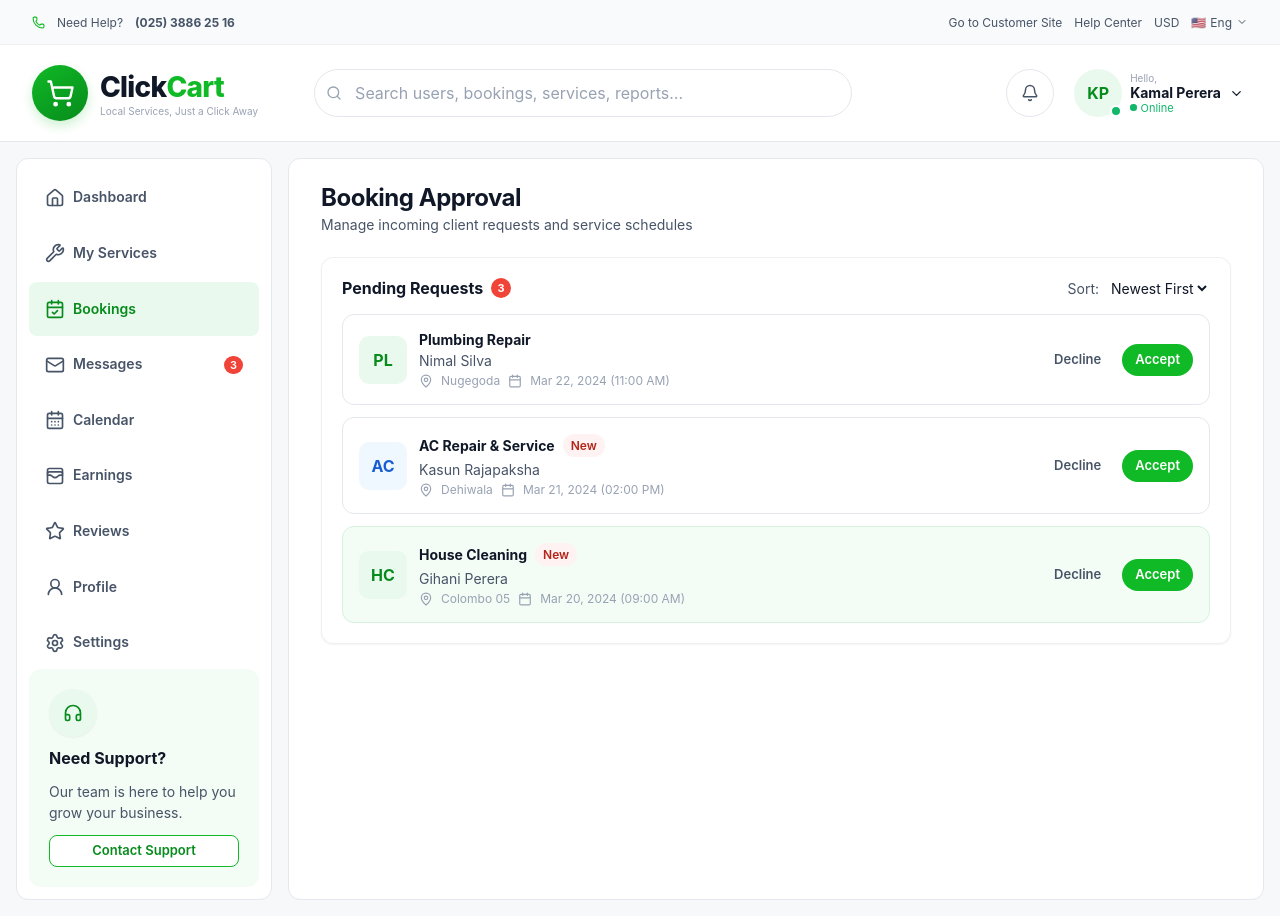
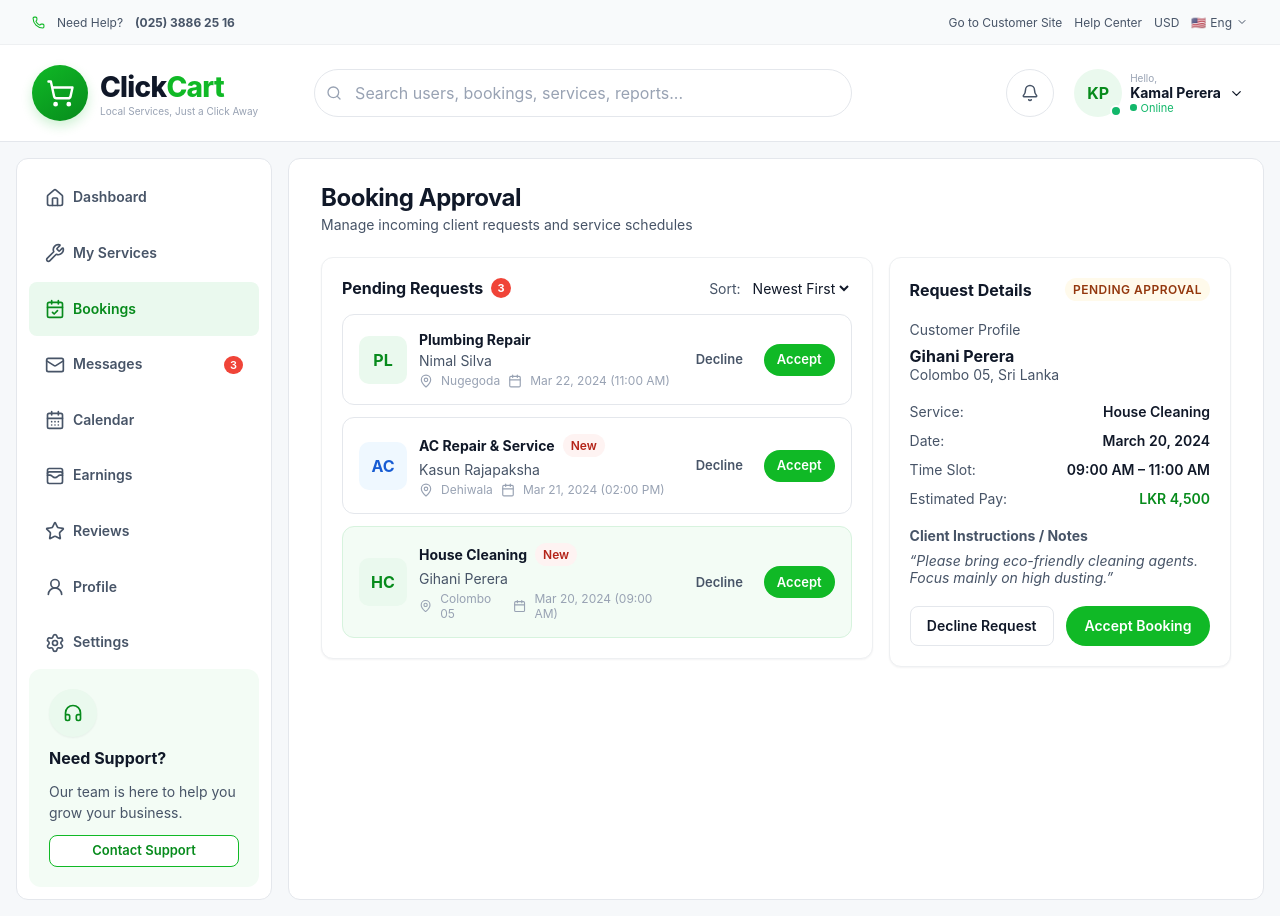
Before and after one commit to GR-Projet-405/ClickCart, a React (Vite) app in the folder frontend/: page /provider/bookings in a window 1280 px wide. Built offline with nearby package versions, Linux system fonts and the light colour scheme.

Commit message:
Adds the Request Details card.

```diff
--- a/frontend/src/pages/provider/bookings/BookingApprovalPage.css
+++ b/frontend/src/pages/provider/bookings/BookingApprovalPage.css
@@ -156,3 +156,105 @@
     margin-left: 0;
   }
 }
+
+.booking-approval__workspace {
+  display: grid;
+  gap: var(--cc-space-4);
+  align-items: start;
+}
+
+.booking-approval__details-head,
+.booking-approval__facts div,
+.booking-approval__details-actions {
+  display: flex;
+  align-items: center;
+}
+
+.booking-approval__details-head {
+  justify-content: space-between;
+  gap: var(--cc-space-3);
+  margin-bottom: var(--cc-space-5);
+}
+
+.booking-approval__details-head h2,
+.booking-approval__profile-label,
+.booking-approval__customer,
+.booking-approval__place,
+.booking-approval__notes h3,
+.booking-approval__notes blockquote {
+  margin: 0;
+}
+
+.booking-approval__details-head h2 {
+  font-size: var(--cc-text-h4-size);
+}
+
+.booking-approval__status {
+  letter-spacing: 0.04em;
+  text-transform: uppercase;
+}
+
+.booking-approval__profile-label,
+.booking-approval__place,
+.booking-approval__notes h3,
+.booking-approval__facts dt {
+  color: var(--cc-text-secondary);
+  font-size: var(--cc-text-body-sm-size);
+}
+
+.booking-approval__customer {
+  margin-top: var(--cc-space-2);
+  font-weight: 700;
+}
+
+.booking-approval__facts {
+  display: grid;
+  gap: var(--cc-space-3);
+  margin: var(--cc-space-5) 0;
+}
+
+.booking-approval__facts div {
+  justify-content: space-between;
+  gap: var(--cc-space-4);
+}
+
+.booking-approval__facts dd {
+  margin: 0;
+  font-size: var(--cc-text-body-sm-size);
+  font-weight: 600;
+  text-align: right;
+}
+
+.booking-approval__pay {
+  color: var(--cc-primary-dark);
+}
+
+.booking-approval__notes {
+  display: grid;
+  gap: var(--cc-space-2);
+  margin-bottom: var(--cc-space-5);
+}
+
+.booking-approval__notes blockquote {
+  color: var(--cc-text-secondary);
+  font-size: var(--cc-text-body-sm-size);
+  font-style: italic;
+}
+
+.booking-approval__details-actions {
+  gap: var(--cc-space-3);
+}
+
+.booking-approval__details-actions .cc-button {
+  flex: 1;
+}
+
+.booking-approval__details-actions .cc-button--primary {
+  border-radius: var(--cc-radius-pill);
+}
+
+@media (min-width: 64rem) {
+  .booking-approval__workspace {
+    grid-template-columns: minmax(0, 1.45fr) minmax(18rem, 0.9fr);
+  }
+}
--- a/frontend/src/pages/provider/bookings/BookingApprovalPage.jsx
+++ b/frontend/src/pages/provider/bookings/BookingApprovalPage.jsx
@@ -19,6 +19,13 @@ const SAMPLE_REQUESTS = [
     location: "Colombo 05",
     whenLabel: "Mar 20, 2024 (09:00 AM)",
     createdAt: "2024-03-20T09:00:00",
+    status: "PENDING_APPROVAL",
+    area: "Colombo 05, Sri Lanka",
+    dateLabel: "March 20, 2024",
+    timeSlot: "09:00 AM – 11:00 AM",
+    payLabel: "LKR 4,500",
+    notes:
+      "Please bring eco-friendly cleaning agents. Focus mainly on high dusting.",
   },
   {
     id: "bk-2",
@@ -30,6 +37,13 @@ const SAMPLE_REQUESTS = [
     location: "Dehiwala",
     whenLabel: "Mar 21, 2024 (02:00 PM)",
     createdAt: "2024-03-21T14:00:00",
+    status: "PENDING_APPROVAL",
+    area: "Dehiwala, Sri Lanka",
+    dateLabel: "March 21, 2024",
+    timeSlot: "02:00 PM – 04:00 PM",
+    payLabel: "LKR 6,200",
+    notes:
+      "The unit is leaking. Please check the outdoor pipe before refilling gas.",
   },
   {
     id: "bk-3",
@@ -41,6 +55,13 @@ const SAMPLE_REQUESTS = [
     location: "Nugegoda",
     whenLabel: "Mar 22, 2024 (11:00 AM)",
     createdAt: "2024-03-22T11:00:00",
+    status: "PENDING_APPROVAL",
+    area: "Nugegoda, Sri Lanka",
+    dateLabel: "March 22, 2024",
+    timeSlot: "11:00 AM – 01:00 PM",
+    payLabel: "LKR 3,800",
+    notes:
+      "The kitchen sink is blocked. Please bring tools for the trap under the sink.",
   },
 ];
 
@@ -48,12 +69,21 @@ export default function BookingApprovalPage() {
   const [requests] = useState(SAMPLE_REQUESTS);
   const [selectedId, setSelectedId] = useState(SAMPLE_REQUESTS[0].id);
   const [sort, setSort] = useState("newest");
+  const [lastDecision, setLastDecision] = useState(null);
 
   const sortedRequests = [...requests].sort((a, b) =>
     sort === "newest"
       ? b.createdAt.localeCompare(a.createdAt)
       : a.createdAt.localeCompare(b.createdAt),
   );
+
+  const selected =
+    requests.find((request) => request.id === selectedId) ?? null;
+
+  function decide(requestId, nextStatus) {
+    setSelectedId(requestId);
+    setLastDecision({ requestId, nextStatus });
+  }
 
   return (
     <PageContainer className="booking-approval">
@@ -62,6 +92,7 @@ export default function BookingApprovalPage() {
         <p>Manage incoming client requests and service schedules</p>
       </header>
 
+      <div className="booking-approval__workspace">
         <Card className="booking-approval__requests" padding="md">
           <div className="booking-approval__requests-head">
             <h2>
@@ -88,18 +119,18 @@ export default function BookingApprovalPage() {
           ) : (
             <ul className="booking-approval__list">
               {sortedRequests.map((request) => {
-              const selected = request.id === selectedId;
+                const isSelected = request.id === selectedId;
                 return (
                   <li key={request.id}>
                     <article
                       className={`booking-approval__request${
-                      selected ? " is-selected" : ""
+                        isSelected ? " is-selected" : ""
                       }`}
                     >
                       <button
                         type="button"
                         className="booking-approval__select"
-                      aria-pressed={selected}
+                        aria-pressed={isSelected}
                         onClick={() => setSelectedId(request.id)}
                       >
                         <Avatar
@@ -128,14 +159,14 @@ export default function BookingApprovalPage() {
                         <Button
                           variant="ghost"
                           size="sm"
-                        onClick={() => setSelectedId(request.id)}
+                          onClick={() => decide(request.id, "DECLINED")}
                         >
                           Decline
                         </Button>
                         <Button
                           variant="primary"
                           size="sm"
-                        onClick={() => setSelectedId(request.id)}
+                          onClick={() => decide(request.id, "ACCEPTED")}
                         >
                           Accept
                         </Button>
@@ -147,6 +178,69 @@ export default function BookingApprovalPage() {
             </ul>
           )}
         </Card>
+
+        {selected && (
+          <Card
+            className="booking-approval__details"
+            padding="md"
+            data-last-decision={
+              lastDecision
+                ? `${lastDecision.requestId}:${lastDecision.nextStatus}`
+                : undefined
+            }
+          >
+            <div className="booking-approval__details-head">
+              <h2>Request Details</h2>
+              <Badge className="booking-approval__status" variant="warning">
+                {selected.status.replaceAll("_", " ")}
+              </Badge>
+            </div>
+
+            <p className="booking-approval__profile-label">Customer Profile</p>
+            <p className="booking-approval__customer">{selected.customerName}</p>
+            <p className="booking-approval__place">{selected.area}</p>
+
+            <dl className="booking-approval__facts">
+              <div>
+                <dt>Service:</dt>
+                <dd>{selected.serviceName}</dd>
+              </div>
+              <div>
+                <dt>Date:</dt>
+                <dd>{selected.dateLabel}</dd>
+              </div>
+              <div>
+                <dt>Time Slot:</dt>
+                <dd>{selected.timeSlot}</dd>
+              </div>
+              <div>
+                <dt>Estimated Pay:</dt>
+                <dd className="booking-approval__pay">{selected.payLabel}</dd>
+              </div>
+            </dl>
+
+            <div className="booking-approval__notes">
+              <h3>Client Instructions / Notes</h3>
+              <blockquote>“{selected.notes}”</blockquote>
+            </div>
+
+            <div className="booking-approval__details-actions">
+              <Button
+                variant="outline"
+                onClick={() => decide(selected.id, "DECLINED")}
+              >
+                Decline Request
+              </Button>
+              <Button
+                variant="primary"
+                onClick={() => decide(selected.id, "ACCEPTED")}
+              >
+                Accept Booking
+              </Button>
+            </div>
+          </Card>
+        )}
+      </div>
     </PageContainer>
   );
 }
```
Lines whose indentation alone changed are shown as unchanged.
